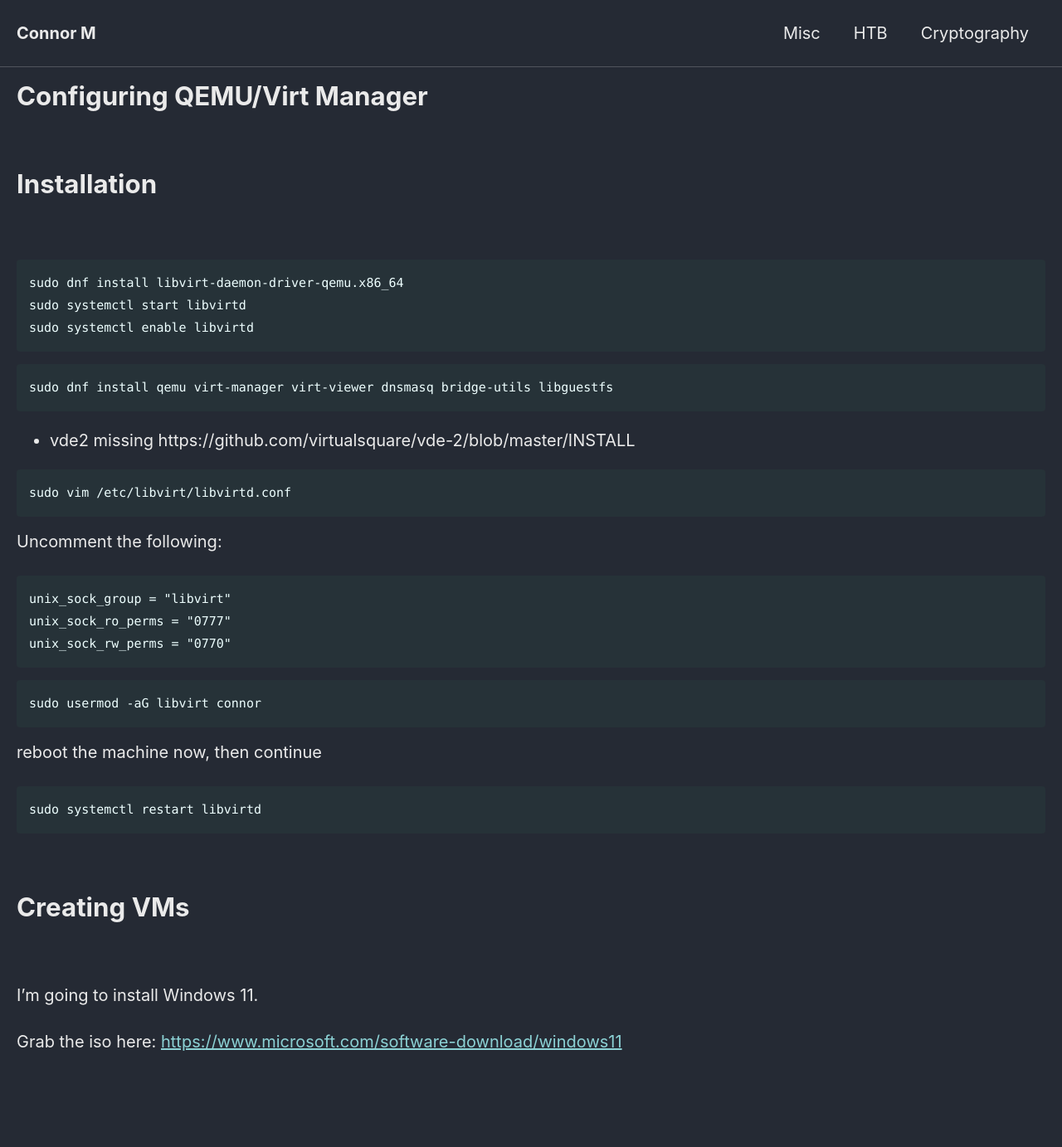
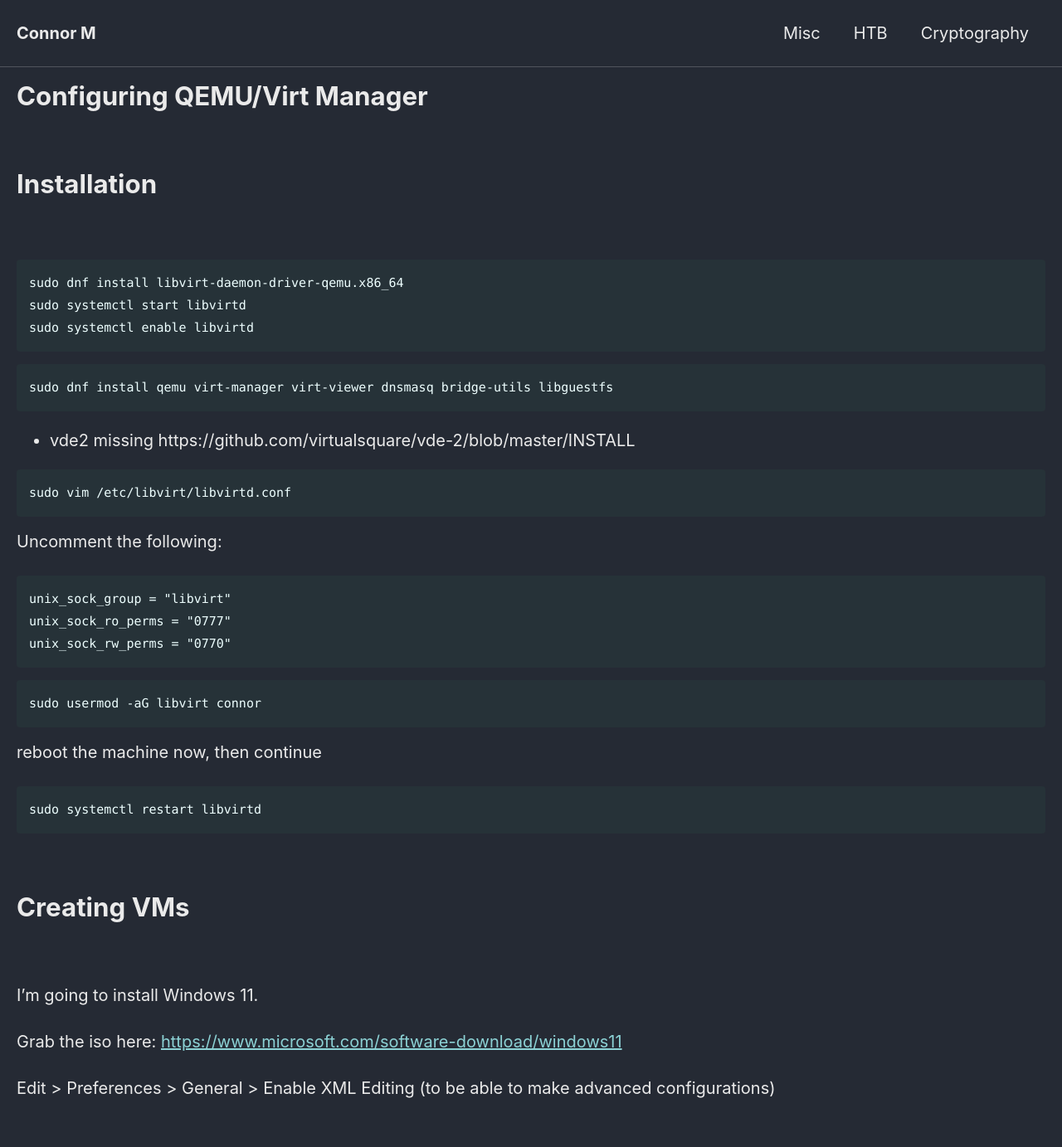
Before and after one commit to Connor-McCartney/Connor-McCartney.github.io, a Jekyll site: the page built from _pages/misc/qemu.md, in a window 1280 px wide. Shown: the whole page at 83% size. Built offline with Jekyll 4.4.1, drawn with Linux system fonts in a browser that asks for light colours; cached includes are drawn as plain includes; before the commit the page ends 1327 px from its top, so only the background shows below that.

Commit message:
Update qemu.md

```diff
--- a/_pages/misc/qemu.md
+++ b/_pages/misc/qemu.md
@@ -52,3 +52,5 @@ sudo systemctl restart libvirtd
 I'm going to install Windows 11.
 
 Grab the iso here: <https://www.microsoft.com/software-download/windows11>
+
+Edit > Preferences > General > Enable XML Editing (to be able to make advanced configurations)
```
